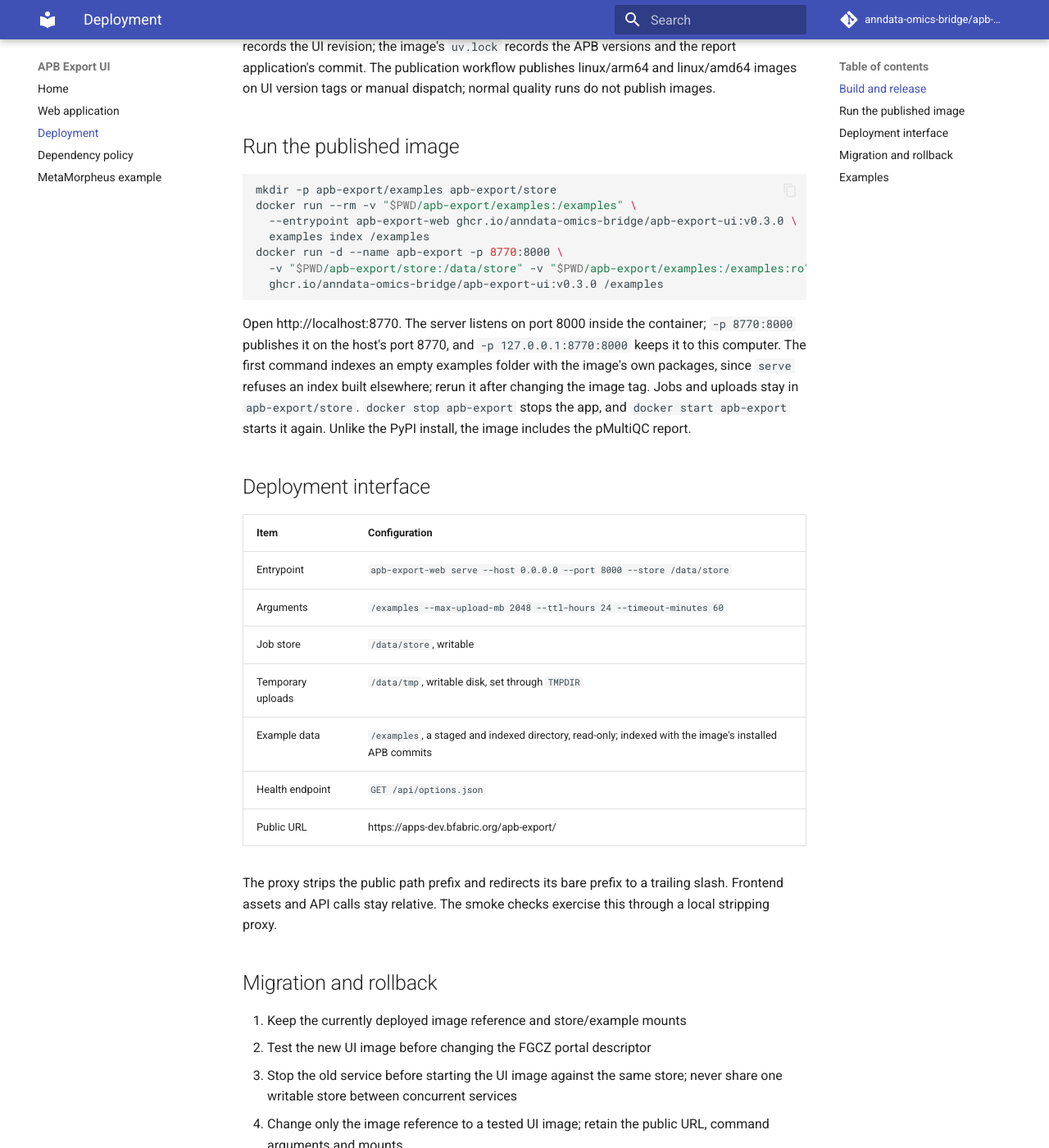
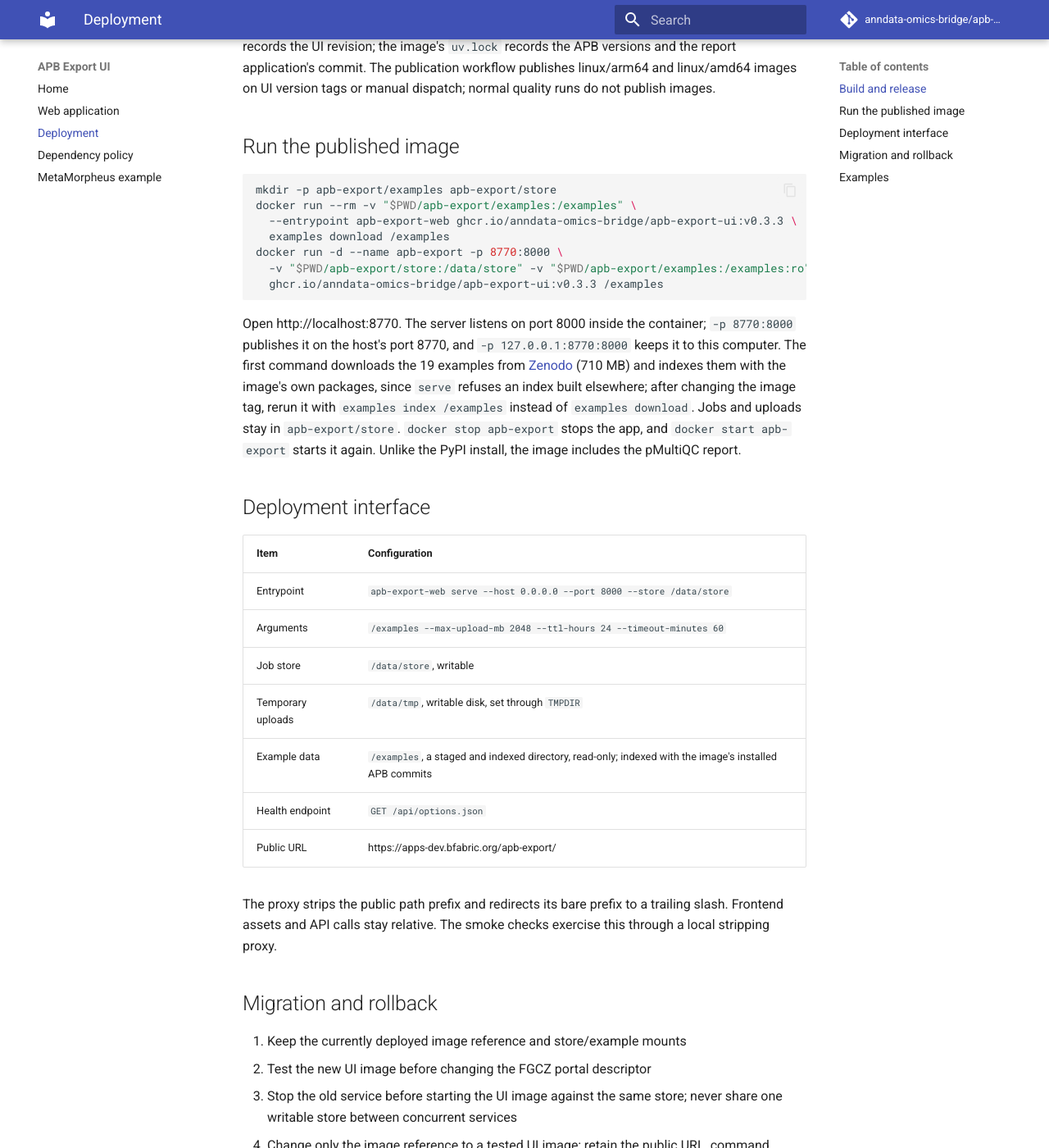
Before and after one commit to anndata-omics-bridge/apb-export-ui, an MkDocs documentation site: the page built from docs/deploy.md, in a window 1280 px wide and 1400 px high, scrolled down 423 px. Shown: the whole window at 82% size. Built offline with MkDocs 1.6.1 and Material for MkDocs 9.7.7, drawn with Linux system fonts in a browser that asks for light colours; comment, search, counter and statistics services are not loaded; some of the changed text lies outside the part shown.

Commit message:
release: 0.3.3; the examples download writes only inside the examples folder
A container that mounts just /examples (fgcz-r-039) can now run
'apb-export-web examples download /examples'; deploy.md runs the published
image from the Zenodo examples.

Assisted-by: AI coding agent

````diff
--- a/docs/deploy.md
+++ b/docs/deploy.md
@@ -17,14 +17,14 @@ The image builds the Lit/Vite frontend with Node 22, then installs the Python ap
 ```bash
 mkdir -p apb-export/examples apb-export/store
 docker run --rm -v "$PWD/apb-export/examples:/examples" \
-  --entrypoint apb-export-web ghcr.io/anndata-omics-bridge/apb-export-ui:v0.3.0 \
-  examples index /examples
+  --entrypoint apb-export-web ghcr.io/anndata-omics-bridge/apb-export-ui:v0.3.3 \
+  examples download /examples
 docker run -d --name apb-export -p 8770:8000 \
   -v "$PWD/apb-export/store:/data/store" -v "$PWD/apb-export/examples:/examples:ro" \
-  ghcr.io/anndata-omics-bridge/apb-export-ui:v0.3.0 /examples
+  ghcr.io/anndata-omics-bridge/apb-export-ui:v0.3.3 /examples
 ```
 
-Open http://localhost:8770. The server listens on port 8000 inside the container; `-p 8770:8000` publishes it on the host's port 8770, and `-p 127.0.0.1:8770:8000` keeps it to this computer. The first command indexes an empty examples folder with the image's own packages, since `serve` refuses an index built elsewhere; rerun it after changing the image tag. Jobs and uploads stay in `apb-export/store`. `docker stop apb-export` stops the app, and `docker start apb-export` starts it again. Unlike the PyPI install, the image includes the pMultiQC report.
+Open http://localhost:8770. The server listens on port 8000 inside the container; `-p 8770:8000` publishes it on the host's port 8770, and `-p 127.0.0.1:8770:8000` keeps it to this computer. The first command downloads the 19 examples from [Zenodo](https://doi.org/10.5281/zenodo.24478242) (710 MB) and indexes them with the image's own packages, since `serve` refuses an index built elsewhere; after changing the image tag, rerun it with `examples index /examples` instead of `examples download`. Jobs and uploads stay in `apb-export/store`. `docker stop apb-export` stops the app, and `docker start apb-export` starts it again. Unlike the PyPI install, the image includes the pMultiQC report.
 
 ## Deployment interface
 
@@ -52,8 +52,10 @@ Completed jobs retain their existing layout. On restart, existing unfinished job
 
 ## Examples
 
+The published examples are Zenodo record [10.5281/zenodo.24478242](https://doi.org/10.5281/zenodo.24478242): `apb-export-web examples download [DIRECTORY]` downloads them, checks the archive's MD5 and indexes them. The download writes only inside the examples folder, so a container needs no other writable mount. A new set is staged as follows and needs a new Zenodo version.
+
 `apb-export-web examples build` stages the packaged web selection plus five supplementary examples; `make web-examples` delegates to the same command. Optional positional arguments select the destination directory and APB workspace; dataset keys resolve through Studio's managed fixture manifest. The selection includes the two complete FGCZ MaxQuant DDA folders from Studio's `apb_examples` inventory and excludes peptide-entrapment data. Selection, supplementary metadata and annotations ship with this package. The build ends by indexing the folder for the installation that ran it; the server refuses an index from other APB commits, so stage with the locked environment of the image you deploy, or rerun `apb-export-web examples index` with it.
 
 Text tables and annotations are unpacked from gzip without changing their contents. No real fixtures are committed.
 
-The [complete MetaMorpheus/IonStar example](metamorpheus-example.md) comes from the shared APB Zenodo collection through APB Studio's Fixture Manager. Acquire the `routine` or `apb_examples` inventory in Studio before staging. The UI has no dataset downloader or feature-sampling step.
+The [complete MetaMorpheus/IonStar example](metamorpheus-example.md) comes from the shared APB Zenodo collection through APB Studio's Fixture Manager. Acquire the `routine` or `apb_examples` inventory in Studio before staging. Staging has no dataset downloader or feature-sampling step.
--- a/pyproject.toml
+++ b/pyproject.toml
@@ -4,7 +4,7 @@ build-backend = "uv_build"
 
 [project]
 name = "apb-export-ui"
-version = "0.3.2"
+version = "0.3.3"
 description = "Locked web application for APB Export"
 readme = "README.md"
 requires-python = ">=3.13"
````
Also changed, not shown: 6 other files.
